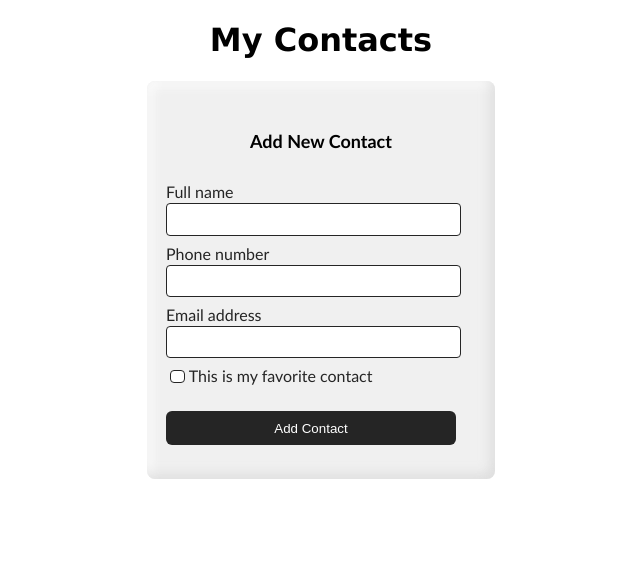
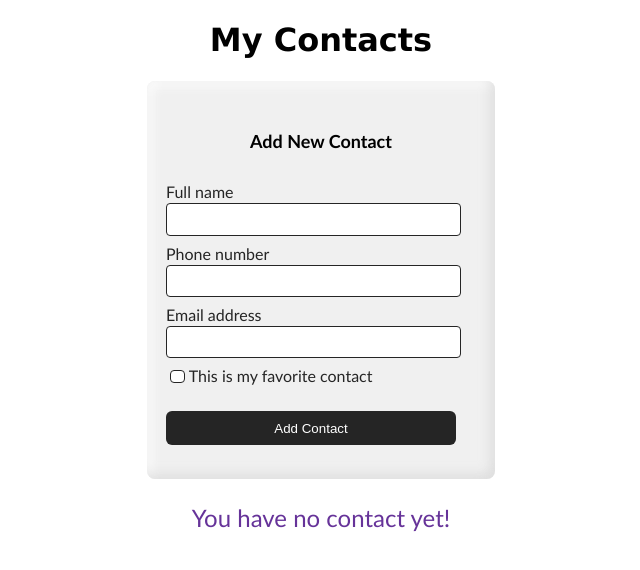
Before and after one commit to itsDonya/vue-tutorial, a Vue app: page / in a window 1280 px wide. Shown: the top 570 px of the page, without its empty margins (319-959 px from the left). Built offline with nearby package versions, Linux system fonts and the light colour scheme.

Commit message:
Contacts => Named Slots + Default Slot Contents

```diff
--- a/src/App.vue
+++ b/src/App.vue
@@ -4,6 +4,8 @@
     <AddContact @add-contact="addContact">
       <FormTitle />
     </AddContact>
+    <ContactsContainer>
+      <template v-slot:my-contact>
         <MyContact
           v-for="friend in friends"
           :key="friend.id"
@@ -17,16 +19,20 @@
           @toggle-details="toggleDetails"
           @delete-contact="deleteContact"
         />
+      </template>
+    </ContactsContainer>
   </div>
 </template>
 <script>
 import MyContact from "./components/MyContact.vue";
+import ContactsContainer from "./components/ContactsContainer.vue";
 import AddContact from "./components/AddContact.vue";
 import FormTitle from "./components/FormTitle.vue";
 
 export default {
   components: {
     MyContact,
+    ContactsContainer,
     AddContact,
     FormTitle,
   },
--- /dev/null
+++ b/src/components/ContactsContainer.vue
@@ -0,0 +1,14 @@
+<template>
+  <slot name="my-contact">
+    <p>You have no contact yet!</p>
+  </slot>
+</template>
+
+<style scoped>
+p {
+  font-family: "Gill Sans", "Gill Sans MT", Calibri, "Trebuchet MS", sans-serif;
+  font-size: 24px;
+  color: rebeccapurple;
+  text-align: center;
+}
+</style>
```
Lines whose indentation alone changed are shown as unchanged.
